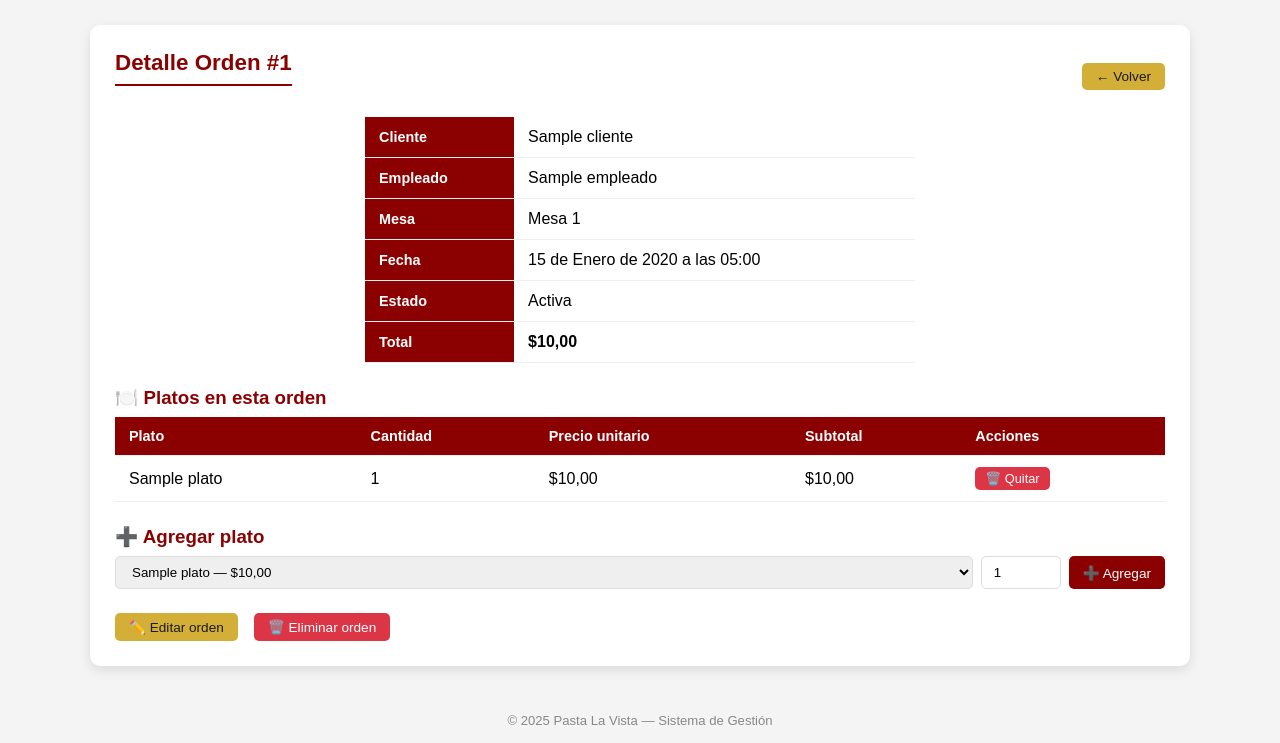
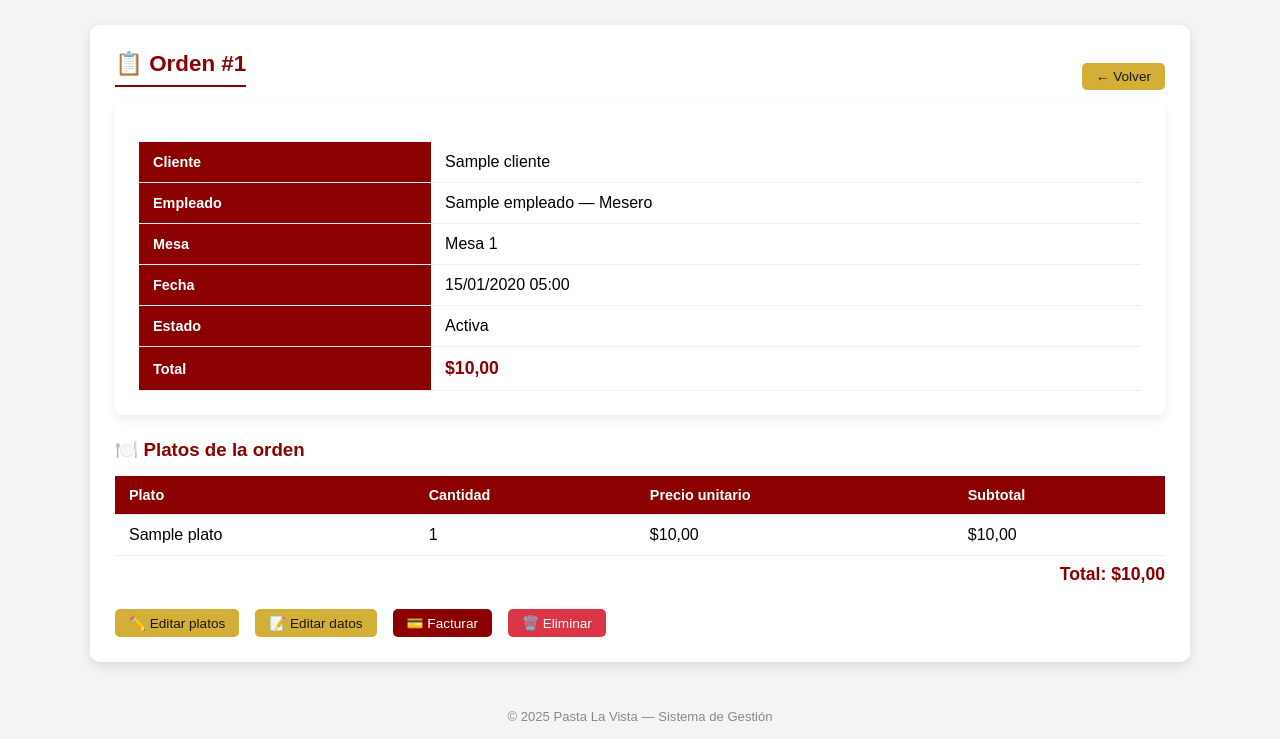
Before and after one commit to aztirayparra/BDsi_restaurante, a Django app: page /ordenes/1/ in a window 1280 px wide. Shown: the part 133-876 px from the top of the page. After the commit the page ends 854 px from the top, so only its background shows below. Run offline with Django 5.2, Linux system fonts and the light colour scheme; a user stored in the database is signed in; tables that the repository leaves empty hold one stand-in row (values such as "Sample post").

Commit message:
botón facturar en ordenes arreglos de detalle orden y algunos fallos de crud

```diff
--- a/gestion/templates/gestion/orden_detalle.html
+++ b/gestion/templates/gestion/orden_detalle.html
@@ -4,30 +4,31 @@
 
 {% block content %}
 <div style="display:flex; justify-content:space-between; align-items:center;">
-    <h2 class="page-title">Detalle Orden #{{ orden.id }}</h2>
+    <h2 class="page-title">📋 Orden #{{ orden.id }}</h2>
     <a href="{% url 'lista_ordenes' %}" class="btn btn-secondary">← Volver</a>
 </div>
 
-<div class="form-wrapper">
+<!-- Info de la orden -->
+<div style="background:#fff; border-radius:8px; box-shadow:0 4px 12px rgba(0,0,0,0.08); padding:1.5rem; margin-bottom:1.5rem;">
     <table>
         <tr><th>Cliente</th><td>{{ orden.cliente.nombre }}</td></tr>
-        <tr><th>Empleado</th><td>{{ orden.empleado.nombre }}</td></tr>
+        <tr><th>Empleado</th><td>{{ orden.empleado.nombre }} — {{ orden.empleado.cargo }}</td></tr>
         <tr><th>Mesa</th><td>Mesa {{ orden.mesa.numero_mesa }}</td></tr>
-        <tr><th>Fecha</th><td>{{ orden.fecha_hora }}</td></tr>
+        <tr><th>Fecha</th><td>{{ orden.fecha_hora|date:"d/m/Y H:i" }}</td></tr>
         <tr><th>Estado</th><td>{{ orden.estado_orden }}</td></tr>
-        <tr><th>Total</th><td><strong>${{ orden.total }}</strong></td></tr>
+        <tr><th>Total</th><td><strong style="color:#8B0000; font-size:1.1rem;">${{ orden.total }}</strong></td></tr>
     </table>
 </div>
 
-<h3 style="margin-top:1.5rem; color:#8B0000;">🍽️ Platos en esta orden</h3>
-<table style="margin-top:0.5rem;">
+<!-- Platos -->
+<h3 style="color:#8B0000; margin-bottom:0.5rem;">🍽️ Platos de la orden</h3>
+<table>
     <thead>
         <tr>
             <th>Plato</th>
             <th>Cantidad</th>
             <th>Precio unitario</th>
             <th>Subtotal</th>
-            <th>Acciones</th>
         </tr>
     </thead>
     <tbody>
@@ -37,34 +38,24 @@
             <td>{{ detalle.cantidad }}</td>
             <td>${{ detalle.precio_unitario }}</td>
             <td>${{ detalle.subtotal }}</td>
-            <td>
-                <form method="post" action="{% url 'eliminar_plato_orden' detalle.pk %}">
-                    {% csrf_token %}
-                    <button type="submit" class="btn btn-danger btn-sm">🗑️ Quitar</button>
-                </form>
-            </td>
         </tr>
         {% empty %}
-        <tr><td colspan="5" style="text-align:center;color:#888;">Sin platos agregados.</td></tr>
+        <tr><td colspan="4" style="text-align:center;color:#888;">Sin platos registrados.</td></tr>
         {% endfor %}
     </tbody>
 </table>
 
-<h3 style="margin-top:1.5rem; color:#8B0000;">➕ Agregar plato</h3>
-<form method="post" action="{% url 'agregar_plato_orden' orden.pk %}" style="display:flex; gap:0.5rem; margin-top:0.5rem; flex-wrap:wrap;">
-    {% csrf_token %}
-    <select name="plato" style="padding:7px 12px; border:1px solid #ddd; border-radius:5px; flex:2;">
-        {% for plato in platos %}
-        <option value="{{ plato.pk }}">{{ plato.nombre_plato }} — ${{ plato.precio }}</option>
-        {% endfor %}
-    </select>
-    <input type="number" name="cantidad" value="1" min="1"
-        style="padding:7px 12px; border:1px solid #ddd; border-radius:5px; width:80px;">
-    <button type="submit" class="btn btn-primary">➕ Agregar</button>
-</form>
+<div style="text-align:right; margin-top:0.5rem; font-size:1.1rem; font-weight:bold; color:#8B0000;">
+    Total: ${{ orden.total }}
+</div>
 
+<!-- Acciones -->
 <div class="form-actions" style="margin-top:1.5rem;">
-    <a href="{% url 'editar_orden' orden.pk %}" class="btn btn-secondary">✏️ Editar orden</a>
-    <a href="{% url 'eliminar_orden' orden.pk %}" class="btn btn-danger">🗑️ Eliminar orden</a>
+    <a href="{% url 'agregar_platos_orden' orden.pk %}" class="btn btn-secondary">✏️ Editar platos</a>
+    <a href="{% url 'editar_orden' orden.pk %}" class="btn btn-secondary">📝 Editar datos</a>
+    {% if orden.estado_orden != 'Facturada' and orden.estado_orden != 'Cancelada' %}
+    <a href="{% url 'facturar_orden' orden.pk %}" class="btn btn-primary">💳 Facturar</a>
+    {% endif %}
+    <a href="{% url 'eliminar_orden' orden.pk %}" class="btn btn-danger">🗑️ Eliminar</a>
 </div>
 {% endblock %}
--- a/gestion/templates/gestion/ordenes.html
+++ b/gestion/templates/gestion/ordenes.html
@@ -43,6 +43,9 @@
                     <a href="{% url 'detalle_orden' orden.pk %}" class="btn btn-primary btn-sm">👁️ Ver</a>
                     <a href="{% url 'editar_orden' orden.pk %}" class="btn btn-secondary btn-sm">✏️ Editar</a>
                     <a href="{% url 'eliminar_orden' orden.pk %}" class="btn btn-danger btn-sm">🗑️ Eliminar</a>
+                    {% if orden.estado_orden != 'Facturada' and orden.estado_orden != 'Cancelada' %}
+                    <a href="{% url 'facturar_orden' orden.pk %}" class="btn btn-secondary btn-sm">💳 Facturar</a>
+                    {% endif %}
                 </div>
             </td>
         </tr>
--- a/gestion/urls.py
+++ b/gestion/urls.py
@@ -44,15 +44,15 @@ urlpatterns = [
     path('mesas/<int:pk>/editar/', views.editar_mesa, name='editar_mesa'),
     path('mesas/<int:pk>/eliminar/', views.eliminar_mesa, name='eliminar_mesa'),
 
-    # CRUD Ordenes
-    path('ordenes/', views.lista_ordenes, name='lista_ordenes'),
-    path('ordenes/nueva/', views.crear_orden, name='crear_orden'),
-    path('ordenes/<int:pk>/', views.detalle_orden, name='detalle_orden'),
-    path('ordenes/<int:pk>/editar/', views.editar_orden, name='editar_orden'),
-    path('ordenes/<int:pk>/eliminar/', views.eliminar_orden, name='eliminar_orden'),
-    path('ordenes/<int:pk>/agregar-plato/', views.agregar_plato_orden, name='agregar_plato_orden'),
-    path('ordenes/detalle/<int:detalle_pk>/eliminar/', views.eliminar_plato_orden, name='eliminar_plato_orden'),
-
+  # CRUD Ordenes
+path('ordenes/', views.lista_ordenes, name='lista_ordenes'),
+path('ordenes/nueva/', views.crear_orden, name='crear_orden'),
+path('ordenes/<int:pk>/', views.detalle_orden, name='detalle_orden'),
+path('ordenes/<int:pk>/platos/', views.agregar_platos_orden, name='agregar_platos_orden'),
+path('ordenes/<int:pk>/editar/', views.editar_orden, name='editar_orden'),
+path('ordenes/<int:pk>/eliminar/', views.eliminar_orden, name='eliminar_orden'),
+path('ordenes/<int:pk>/facturar/', views.facturar_orden, name='facturar_orden'),
+path('ordenes/detalle/<int:detalle_pk>/eliminar/', views.eliminar_plato_orden, name='eliminar_plato_orden'),
 
     # CRUD Facturas
     path('facturas/', views.lista_facturas, name='lista_facturas'),
--- a/gestion/views.py
+++ b/gestion/views.py
@@ -154,7 +154,6 @@ def crear_plato(request):
         messages.success(request, 'Plato creado.')
         return redirect('lista_platos')
     return render(request, 'gestion/plato_form.html', {'titulo': 'Nuevo Plato'})
-
 @login_required
 def editar_plato(request, pk):
     plato = get_object_or_404(Plato, pk=pk)
@@ -306,14 +305,14 @@ def detalle_orden(request, pk):
 def crear_orden(request):
     ESTADOS = ['Activa', 'En preparación', 'Entregada', 'Facturada', 'Cancelada']
     if request.method == 'POST':
-        Orden.objects.create(
+        orden = Orden.objects.create(
             cliente=get_object_or_404(Cliente, pk=request.POST['cliente']),
             empleado=get_object_or_404(Empleado, pk=request.POST['empleado']),
             mesa=get_object_or_404(Mesa, pk=request.POST['mesa']),
-            estado_orden=request.POST['estado_orden'],
+            estado_orden='Activa',
         )
-        messages.success(request, 'Orden creada.')
-        return redirect('lista_ordenes')
+        messages.success(request, 'Orden creada. Ahora agrega los platos.')
+        return redirect('agregar_platos_orden', pk=orden.pk)
     return render(request, 'gestion/orden_form.html', {
         'titulo': 'Nueva Orden',
         'clientes': Cliente.objects.all(),
@@ -418,24 +417,67 @@ def eliminar_factura(request, pk):
 
 # ── DETALLE ORDEN (agregar/quitar platos) ─────
 @login_required
-def agregar_plato_orden(request, pk):
+def agregar_platos_orden(request, pk):
     orden = get_object_or_404(Orden, pk=pk)
+    platos = Plato.objects.filter(disponible=True)
     if request.method == 'POST':
-        plato = get_object_or_404(Plato, pk=request.POST['plato'])
-        cantidad = int(request.POST.get('cantidad', 1))
-        detalle_existente = orden.detalles.filter(plato=plato).first()
-        if detalle_existente:
-            detalle_existente.cantidad += cantidad
-            detalle_existente.save()
+        if 'finalizar' in request.POST:
+            if orden.detalles.count() == 0:
+                messages.error(request, 'Debes agregar al menos un plato.')
+            else:
+                messages.success(request, f'Orden #{orden.id} finalizada con {orden.detalles.count()} plato(s).')
+                return redirect('lista_ordenes')
         else:
-            DetalleOrden.objects.create(orden=orden, plato=plato, cantidad=cantidad)
-        messages.success(request, f'"{plato.nombre_plato}" agregado a la orden.')
-    return redirect('detalle_orden', pk=pk)
+            plato = get_object_or_404(Plato, pk=request.POST['plato'])
+            cantidad = int(request.POST.get('cantidad', 1))
+            detalle_existente = orden.detalles.filter(plato=plato).first()
+            if detalle_existente:
+                detalle_existente.cantidad += cantidad
+                detalle_existente.save()
+            else:
+                DetalleOrden.objects.create(orden=orden, plato=plato, cantidad=cantidad)
+            messages.success(request, f'"{plato.nombre_plato}" agregado.')
+    detalles = orden.detalles.select_related('plato').all()
+    return render(request, 'gestion/orden_agregar_platos.html', {
+        'orden': orden,
+        'platos': platos,
+        'detalles': detalles,
+    })
 
 @login_required
-def eliminar_plato_orden(request, orden_pk, detalle_pk):
+def eliminar_plato_orden(request, detalle_pk):
     detalle = get_object_or_404(DetalleOrden, pk=detalle_pk)
     orden_pk = detalle.orden.pk
     detalle.delete()
-    messages.success(request, 'Plato eliminado de la orden.')
-    return redirect('detalle_orden', pk=orden_pk)
+    messages.success(request, 'Plato eliminado.')
+    return redirect('agregar_platos_orden', pk=orden_pk)
+
+@login_required
+def facturar_orden(request, pk):
+    orden = get_object_or_404(Orden, pk=pk)
+    METODOS = ['Efectivo', 'Tarjeta', 'Transferencia', 'Nequi', 'Daviplata']
+    if orden.estado_orden == 'Facturada':
+        messages.error(request, 'Esta orden ya fue facturada.')
+        return redirect('lista_ordenes')
+    if orden.detalles.count() == 0:
+        messages.error(request, 'No puedes facturar una orden sin platos.')
+        return redirect('lista_ordenes')
+    if request.method == 'POST':
+        subtotal = orden.total
+        impuesto = round(subtotal * Decimal('0.08'), 2)
+        total_factura = subtotal + impuesto
+        Factura.objects.create(
+            orden=orden,
+            subtotal=subtotal,
+            impuesto=impuesto,
+            total_factura=total_factura,
+            metodo_pago=request.POST['metodo_pago'],
+        )
+        orden.estado_orden = 'Facturada'
+        orden.save()
+        messages.success(request, f'Orden #{orden.id} facturada exitosamente.')
+        return redirect('lista_facturas')
+    return render(request, 'gestion/facturar_orden.html', {
+        'orden': orden,
+        'metodos': METODOS,
+    })
```
Also changed, not shown: gestion/templates/gestion/facturar_orden.html (added, +39 -0 lines), gestion/templates/gestion/orden_agregar_platos.html (added, +80 -0 lines).
